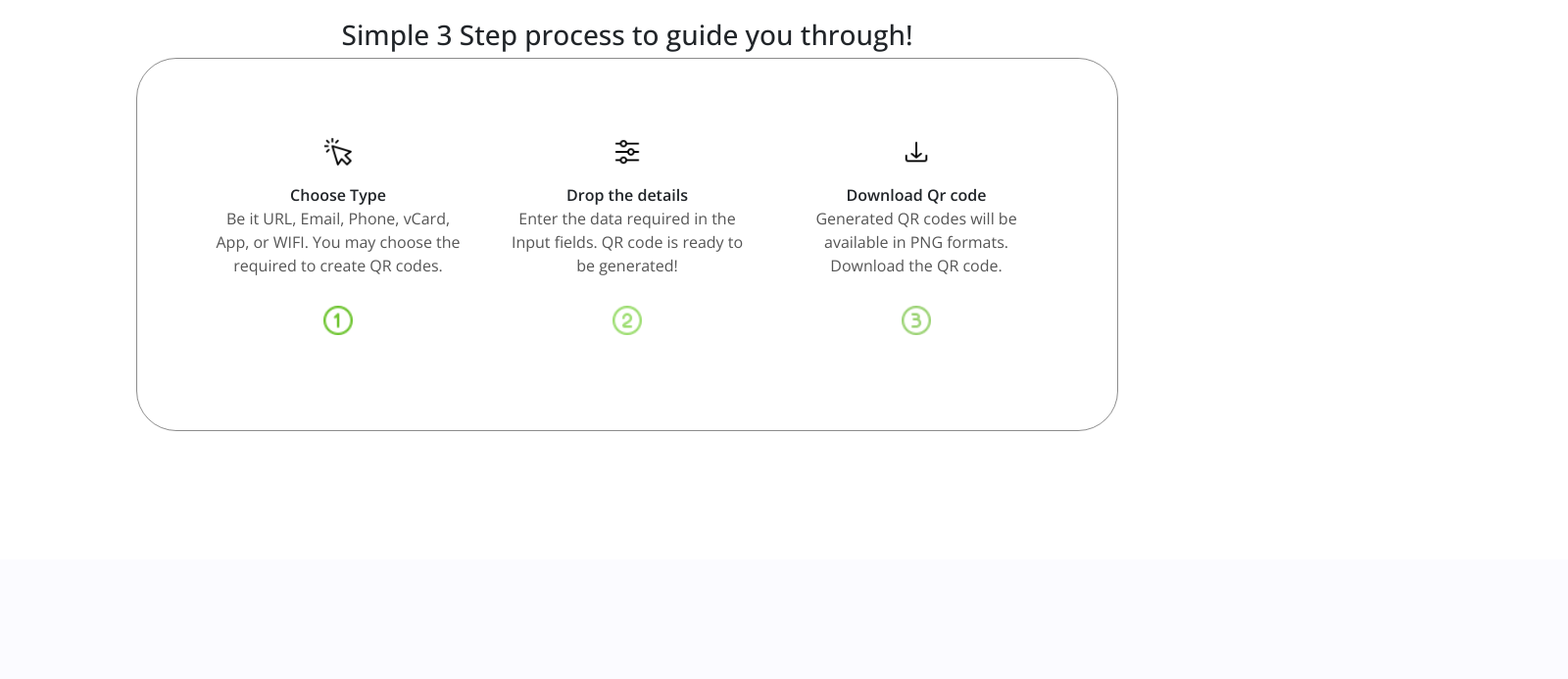
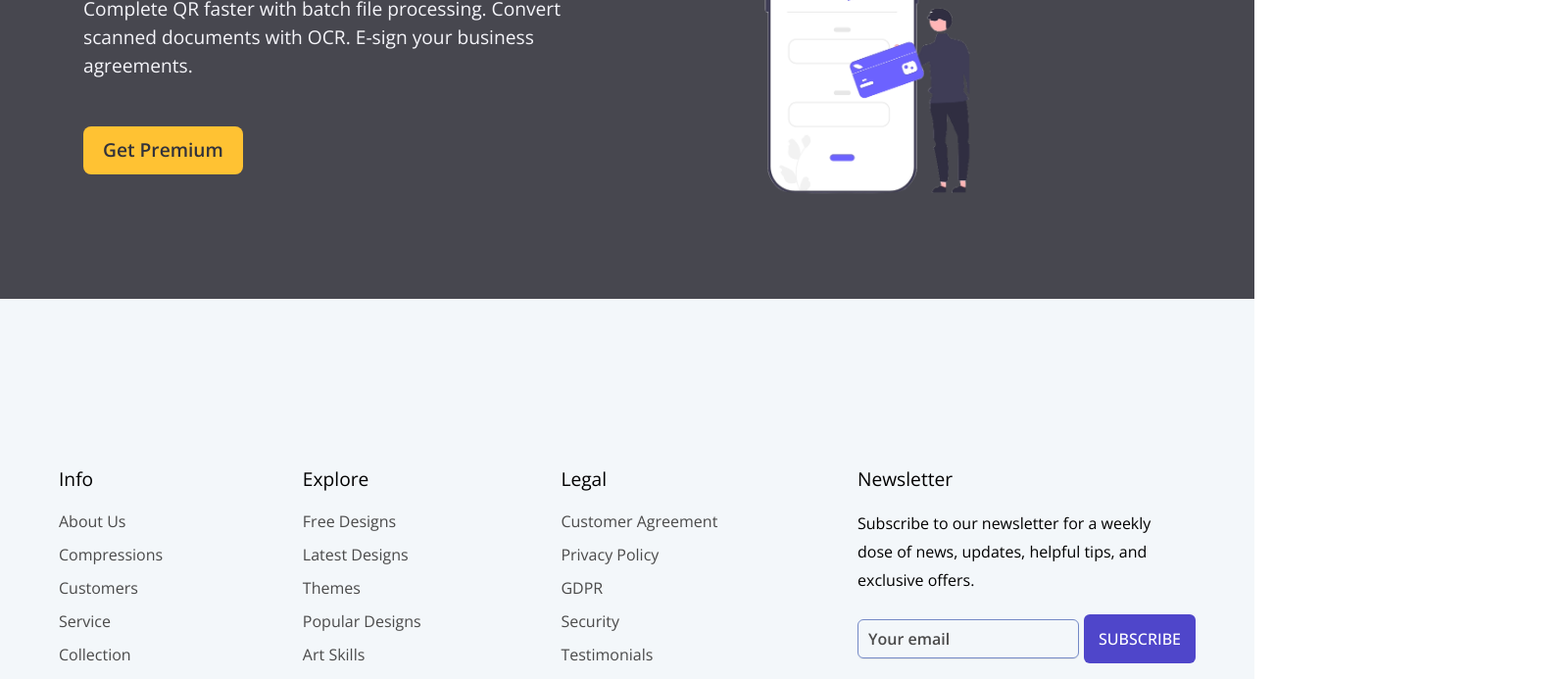
Before and after one commit to naviReact/QR_Code_Generator, a React (Create React App) app: page / in a window 1280 px wide. Shown: the part 1020-1713 px from the top of the page at 98% size, 1600 px wide, since content can reach past the window. Built offline with nearby package versions, Linux system fonts and the light colour scheme.

Commit message:
change all code

```diff
--- a/src/App.js
+++ b/src/App.js
@@ -4,8 +4,8 @@ import Qr from '../src/modules/Qr.js';
 import Image from '../src/Images/favicon.ico';
 import Footer from './section/Footer.js';
 import Premium from './section/Premium.js';
-import HowToSection from './section/HowQR.js';
-import QRwhat from './section/QRwhat.js';
+// import HowToSection from './section/HowQR.js';
+// import QRwhat from './section/QRwhat.js';
 
 // import FAQ from '../src/Routing url/FAQ';
 
@@ -93,8 +93,8 @@ function Header() {
       </div>
 
       <Qr></Qr>
-      <HowToSection></HowToSection>
-      <QRwhat></QRwhat>
+      {/* <HowToSection></HowToSection> */}
+      {/* <QRwhat></QRwhat> */}
       <Premium></Premium>
       <Footer></Footer>
 
```
Also changed, not shown: 7 other files (tests, documents, lock files or other folders).
